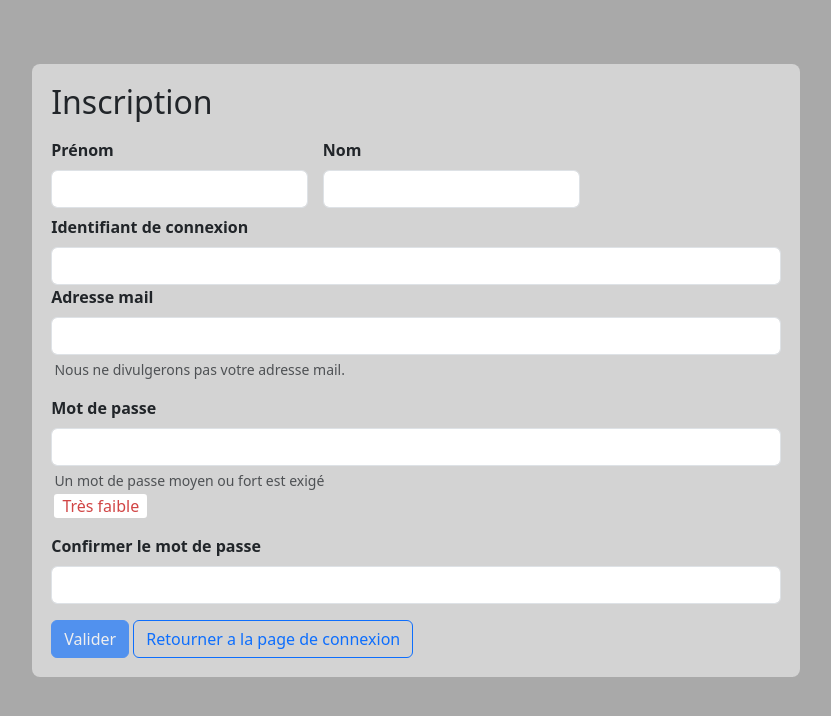
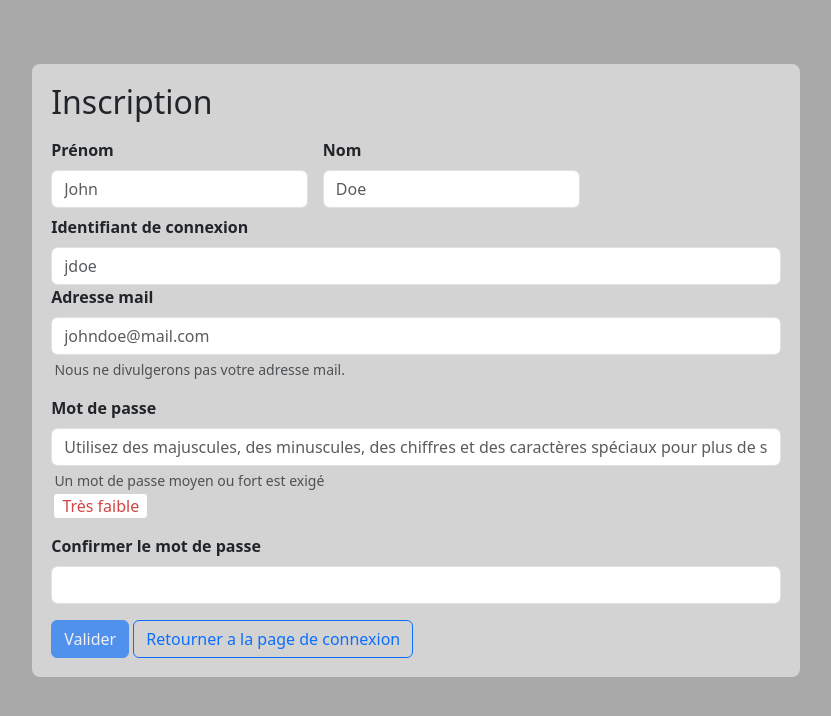
Before and after one commit to ElGringoSergei/Projet_M2, a PHP site: the page made by public_html/sign_in.php in a window 1280 px wide. Shown: the part 56-772 px from the top of the page, without its empty margins (224-1055 px from the left). Run offline with PHP 8.4, Linux system fonts and the light colour scheme.

Commit message:
Ajouts de placeholders

```diff
--- a/public_html/sign_in.php
+++ b/public_html/sign_in.php
@@ -1,5 +1,5 @@
 <?php
-    session_start();
+session_start();
 ?>
 <!DOCTYPE html>
 <html lang="en-US">
@@ -8,27 +8,22 @@
     <meta charset="UTF-8" />
     <meta name="viewport" content="width=device-width" />
     <title>Accueil</title>
-    <link href="https://cdn.jsdelivr.net/npm/bootstrap@5.3.0/dist/css/bootstrap.min.css" rel="stylesheet"
-        integrity="sha384-9ndCyUaIbzAi2FUVXJi0CjmCapSmO7SnpJef0486qhLnuZ2cdeRhO02iuK6FUUVM" crossorigin="anonymous">
+    <link href="https://cdn.jsdelivr.net/npm/bootstrap@5.3.0/dist/css/bootstrap.min.css" rel="stylesheet" integrity="sha384-9ndCyUaIbzAi2FUVXJi0CjmCapSmO7SnpJef0486qhLnuZ2cdeRhO02iuK6FUUVM" crossorigin="anonymous">
     <link rel="stylesheet" href="style.css">
     <script type="text/javascript" src="./index.js" defer></script>
 </head>
-
 
 <body>
     <nav class="navbar navbar-expand-lg bg-dark" data-bs-theme="dark" id="navbar-top">
         <div class="container-fluid">
             <label class="navbar-brand">Menu</label>
-            <button class="navbar-toggler" type="button" data-bs-toggle="collapse"
-                data-bs-target="#navbarSupportedContent" aria-controls="navbarSupportedContent" aria-expanded="false"
-                aria-label="Toggle navigation">
+            <button class="navbar-toggler" type="button" data-bs-toggle="collapse" data-bs-target="#navbarSupportedContent" aria-controls="navbarSupportedContent" aria-expanded="false" aria-label="Toggle navigation">
                 <span class="navbar-toggler-icon"></span>
             </button>
             <div class="collapse navbar-collapse" id="navbarSupportedContent">
                 <ul class="navbar-nav me-auto mb-2 mb-lg-0" id="navbar-list">
                     <li class="nav-item">
-                        <a class="nav-link" aria-current="page" href="./index.php"
-                            id="accueil-page">Accueil</a>
+                        <a class="nav-link" aria-current="page" href="./index.php" id="accueil-page">Accueil</a>
                     </li>
                     <li class="nav-item">
                         <a class="nav-link active" href="#" id="se_connecter">Se connecter</a>
@@ -37,44 +32,40 @@
             </div>
         </div>
     </nav>
-
     <div id="content">
         <form class="forms-perso" action="./php/sign_in.php" method="post">
             <h2>Inscription</h2>
             <div class="mb-3">
-            <div>
-			<p class="error"><?php if(isset($_GET["error"]) && ($_GET["error"] == "Vous n'avez pas rempli tous les champs" || $_GET["error"] == "Les mots de passes ne correspondent pas" || $_GET["error"] == "Vous possédez déjà un compte avec ces coordonnées" || $_GET["error"] == "Vous n'avez pas rempli tous les champs")) echo $_GET["error"];?></p>
-		    </div>
-		<div id="grid-account">
-
+                <div>
+                    <p class="error"><?php if (isset($_GET["error"]) && ($_GET["error"] == "Vous n'avez pas rempli tous les champs" || $_GET["error"] == "Les mots de passes ne correspondent pas" || $_GET["error"] == "Vous possédez déjà un compte avec ces coordonnées" || $_GET["error"] == "Vous n'avez pas rempli tous les champs")) echo $_GET["error"]; ?></p>
+                </div>
+                <div id="grid-account">
                     <div>
                         <label for="exampleInputName" class="form-label bold">Prénom</label>
-                        <input type="text" class="form-control" id="account-name" name="account-name">
+                        <input type="text" class="form-control" id="account-name" name="account-name" placeholder="John">
                     </div>
                     <div id="flex-item">
-                        <label for="exampleInputSurame" class="form-label bold">Nom</label>
-                        <input type="text" class="form-control" id="account-surname" name="account-surname">
+                        <label for="exampleInputSurname" class="form-label bold">Nom</label>
+                        <input type="text" class="form-control" id="account-surname" name="account-surname" placeholder="Doe">
                     </div>
                 </div>
                 <label for="username" class="form-label bold">Identifiant de connexion</label>
-                <input type="text" pattern="[a-zA-Z][0-9]*" class="form-control" id="username" name="username" oninput="checkBlankSpace()">
+                <input type="text" pattern="[a-zA-Z][0-9]*" class="form-control" id="username" name="username" oninput="checkBlankSpace()" placeholder="jdoe">
                 <label for="exampleInputEmail1" class="form-label bold">Adresse mail</label>
-                <input type="email" class="form-control" id="Email1" aria-describedby="emailHelp" name="Email1">
+                <input type="email" class="form-control" id="Email1" aria-describedby="emailHelp" name="Email1" placeholder="johndoe@mail.com">
                 <div id="emailHelp" class="form-text" style="margin-left: 0.2rem;">Nous ne divulgerons pas votre adresse mail.</div>
             </div>
             <div class="mb-3">
                 <label for="exampleInputPassword1" class="form-label bold">Mot de passe</label>
-                <input type="password" class="form-control" id="Password1" name="Password1" oninput="updateStrength()">
+                <input type="password" class="form-control" id="Password1" name="Password1" oninput="updateStrength()" placeholder="Utilisez des majuscules, des minuscules, des chiffres et des caractères spéciaux pour plus de sécurité">
                 <div class="form-text" style="margin-left: 0.2rem;">Un mot de passe moyen ou fort est exigé</div>
                 <label for="Password1" id="strength-label" class='error' style="background-color: white; border-radius: 0.2rem; padding-left: 0.5rem; padding-right: 0.5rem; margin-left: 0.2rem; margin-top: 0.2rem;">Très faible</label>
-
             </div>
             <div class="mb-3">
                 <label for="Password2label" class="form-label bold">Confirmer le mot de passe</label>
                 <input type="password" class="form-control" id="Password2" name="Password2" oninput="checkBothPasswords()">
                 <label for="Password2" id="check-label" style="display: none; margin-top: 0.2rem;"></label>
             </div>
-
             <button type="submit" id="btn_sign_up" class="btn btn-primary" name="submit-create" disabled>Valider</button>
             <button type="button" id="login-page" class="btn btn-outline-primary" onclick="document.location.href='./login.php';">Retourner a la page de connexion</button>
         </form>
```
